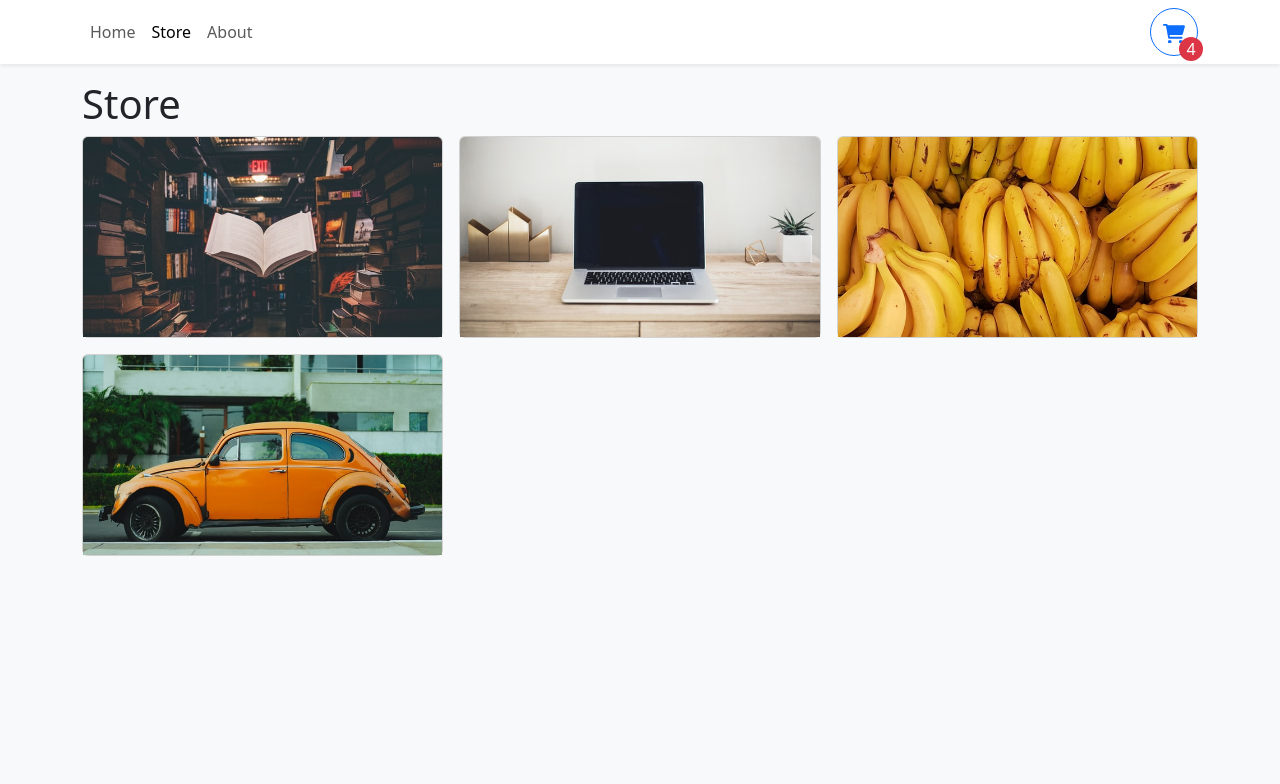
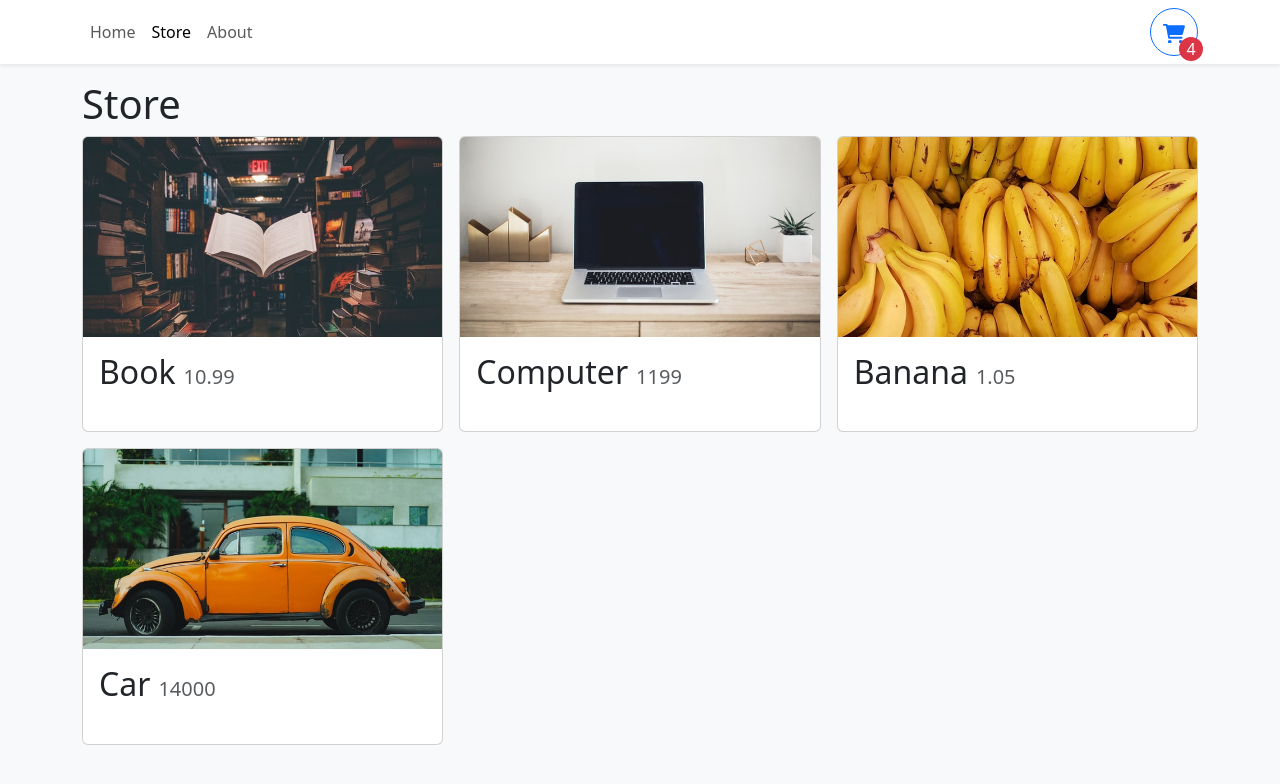
Before and after one commit to jerommiole/react-typescript-shopping-cart, a React (Vite) app: page /store in a window 1280 px wide. Shown: the top 784 px of the page. Built offline with nearby package versions, Linux system fonts and the light colour scheme.

Commit message:
update: Card Body

```diff
--- a/src/components/StoreItem.tsx
+++ b/src/components/StoreItem.tsx
@@ -9,7 +9,18 @@
 export function StoreItem({id, name, price, imgUrl}:
 StoreItemProps) {
     return <Card>
-        <Card.Img variant="top" src={imgUrl} height="200px" style={
-            {objectFit: "cover"}}/>
+        <Card.Img
+            variant="top"
+            src={imgUrl}
+            height="200px"
+            style={{objectFit: "cover"}}
+        />
+        <Card.Body className="d-flex flex-column">
+            <Card.Title className="d-flex
+            justify-content-space-between align-items-baseline mb-4">
+                <span className="fs-2">{name}</span>
+                <span className="ms-2 text-muted">{price}</span>
+            </Card.Title>
+        </Card.Body>
     </Card>
 }
```
